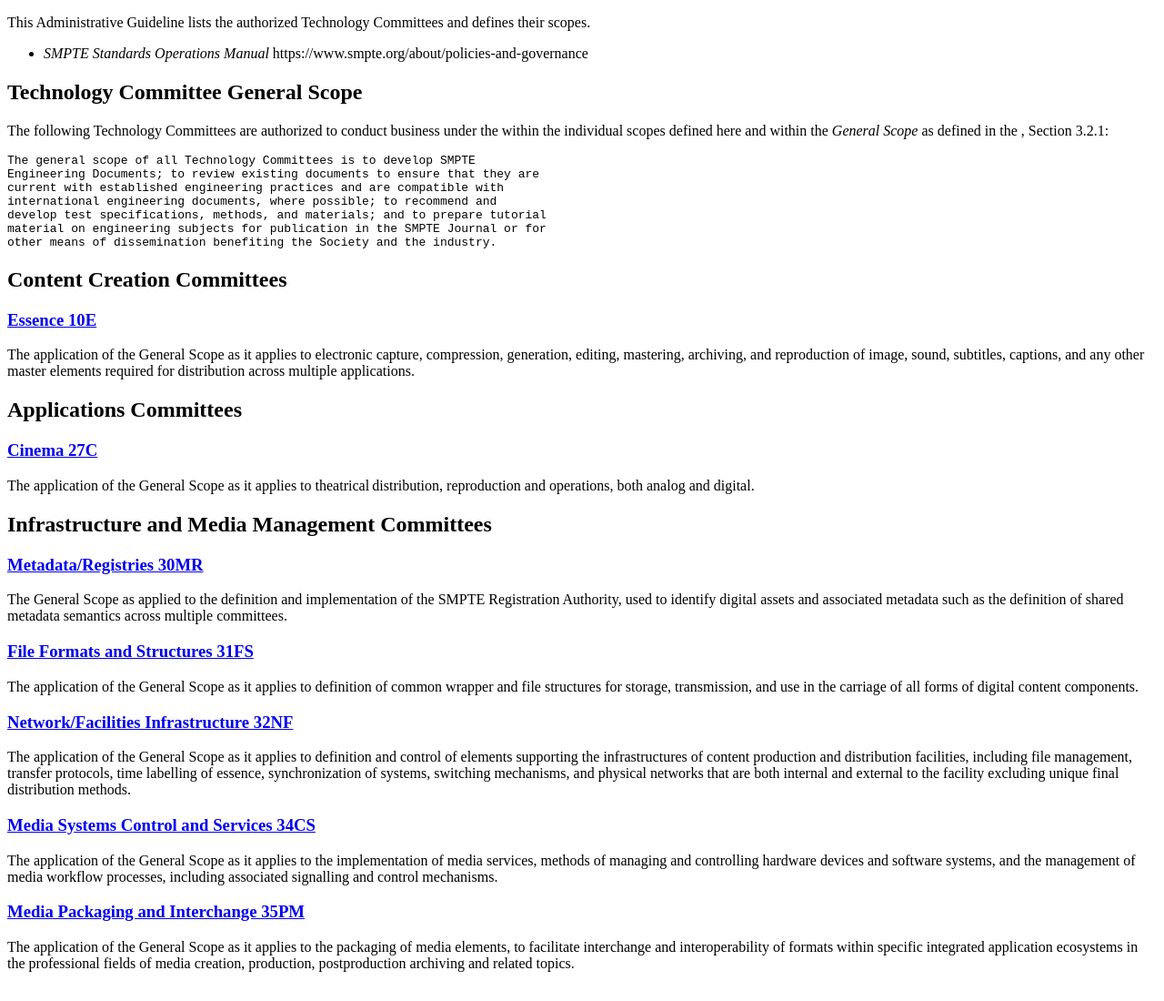
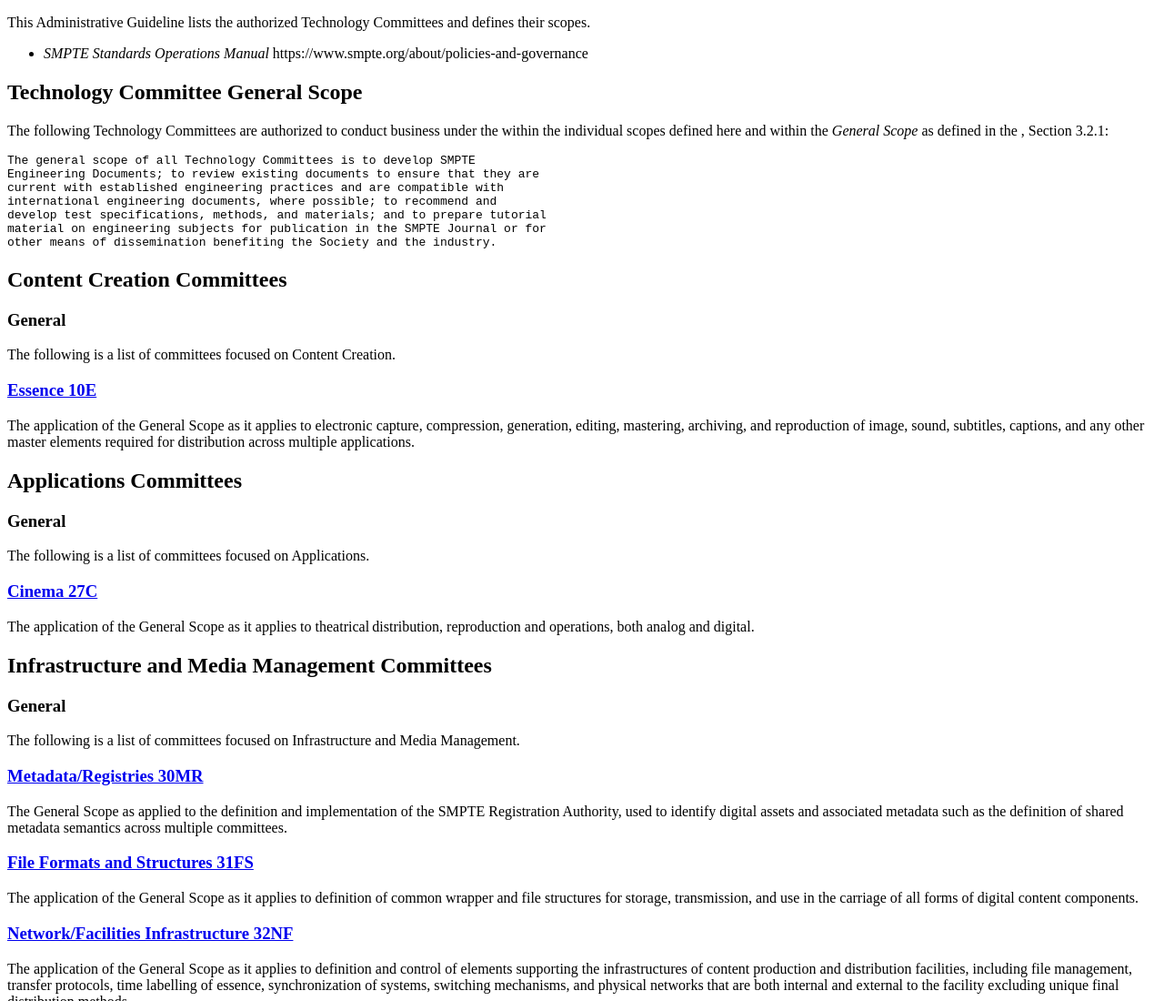
Before and after one commit to SMPTE/ag-01, a plain HTML site: page doc/main.html in a window 1280 px wide. Shown: the top 1100 px of the page at 91% size. Drawn offline with Linux system fonts and the light colour scheme.

Commit message:
bump tooling for current release

```diff
--- a/doc/main.html
+++ b/doc/main.html
@@ -5,10 +5,11 @@
   <meta charset="utf-8" />
   <meta http-equiv="x-ua-compatible" content="ie=edge" />
   <meta name="viewport" content="width=device-width, initial-scale=1" />
-  <script src="../tooling/smpte.js"></script>
+  <script type="module" src="../tooling/smpte.js"></script>
   <meta itemprop="pubType" content="AG" />
   <meta itemprop="pubNumber" content="01" />
-  <meta itemprop="pubState" content="draft" />
+  <meta itemprop="pubState" content="pub" />
+  <meta itemprop="pubStage" content="PUB">
   <meta itemprop="pubDateTime" content="2022-12-06" />
   <title>Technology Committees</title>
 </head>
@@ -52,6 +53,14 @@
   <section id="sec-content-creation-committees">
     <h2>Content Creation Committees</h2>
 
+    <section id="sec-content-creation-committees-gen">
+      <h3>General</a></h3>
+
+      <p>
+      The following is a list of committees focused on Content Creation.
+      </p>
+    </section>
+
     <section id="sec-essence-10e">
       <h3><a href="https://teams.microsoft.com/l/team/19%3ae66ed43342f749a4904245a1f4785082%40thread.tacv2/conversations?groupId=959cb532-971a-4a7e-98cb-7d0b52650344&tenantId=c6051a58-269b-4f08-835f-eedebf4596b3">Essence 10E</a></h3>
 
@@ -65,6 +74,14 @@
   <section id="sec-application-committees">
     <h2>Applications Committees</h2>
 
+    <section id="sec-application-committees-gen">
+      <h3>General</a></h3>
+
+      <p>
+      The following is a list of committees focused on Applications.
+      </p>
+    </section>
+
     <section id="sec-cinema-27c">
       <h3><a href="https://teams.microsoft.com/l/team/19%3aH_o-NvcsCOX2jLC7iFPiLT7-H95ApKvg2BpB5GVLbME1%40thread.tacv2/conversations?groupId=49469d55-b750-4dd2-bc7b-36d05bdaebfd&tenantId=c6051a58-269b-4f08-835f-eedebf4596b3">Cinema 27C</a></h3>
 
@@ -77,6 +94,14 @@
 
   <section id="sec-infrastructure-and-media-management-committees">
     <h2>Infrastructure and Media Management Committees</h2>
+
+    <section id="sec-infrastructure-and-media-management-committees-gen">
+      <h3>General</a></h3>
+
+      <p>
+      The following is a list of committees focused on Infrastructure and Media Management.
+      </p>
+    </section>
 
     <section id="sec-metadata-registries-30mr">
       <h3><a href="https://teams.microsoft.com/l/team/19%3a8dd04908847f41e7b124a88623ca6c69%40thread.tacv2/conversations?groupId=f96d0643-f80f-4de5-a560-979f39ca1e26&tenantId=c6051a58-269b-4f08-835f-eedebf4596b3">Metadata/Registries 30MR</a></h3>
```
Also changed, not shown: .smpte-build.json, README.md.
